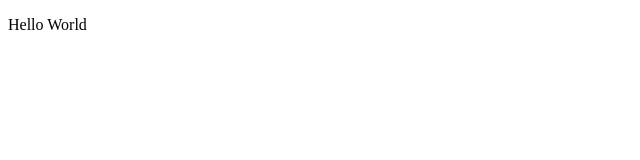
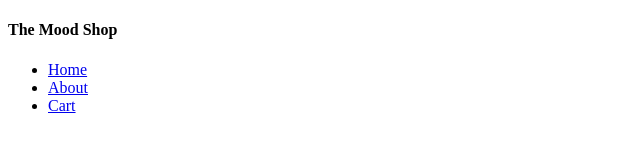
Before and after one commit to RogueNPC/mood-shop, a plain HTML site: page index.html in a window 1280 px wide. Shown: the whole page, without its empty margins (0-640 px from the left). Drawn offline with Linux system fonts and the light colour scheme.

Commit message:
made navbar skeleton

```diff
--- a/index.html
+++ b/index.html
@@ -5,8 +5,15 @@
     </head>
 
     <body>
-        <p>
-            Hello World
-        </p>
+        <header class="page-header">
+            <h4>The Mood Shop</h4>
+            <nav>
+                <ul>
+                    <li><a href="#">Home</a></li>
+                    <li><a href="#">About</a></li>
+                    <li><a href="#">Cart</a></li>
+                </ul>
+            </nav>
+        </header>
     </body>
 </html>
```
